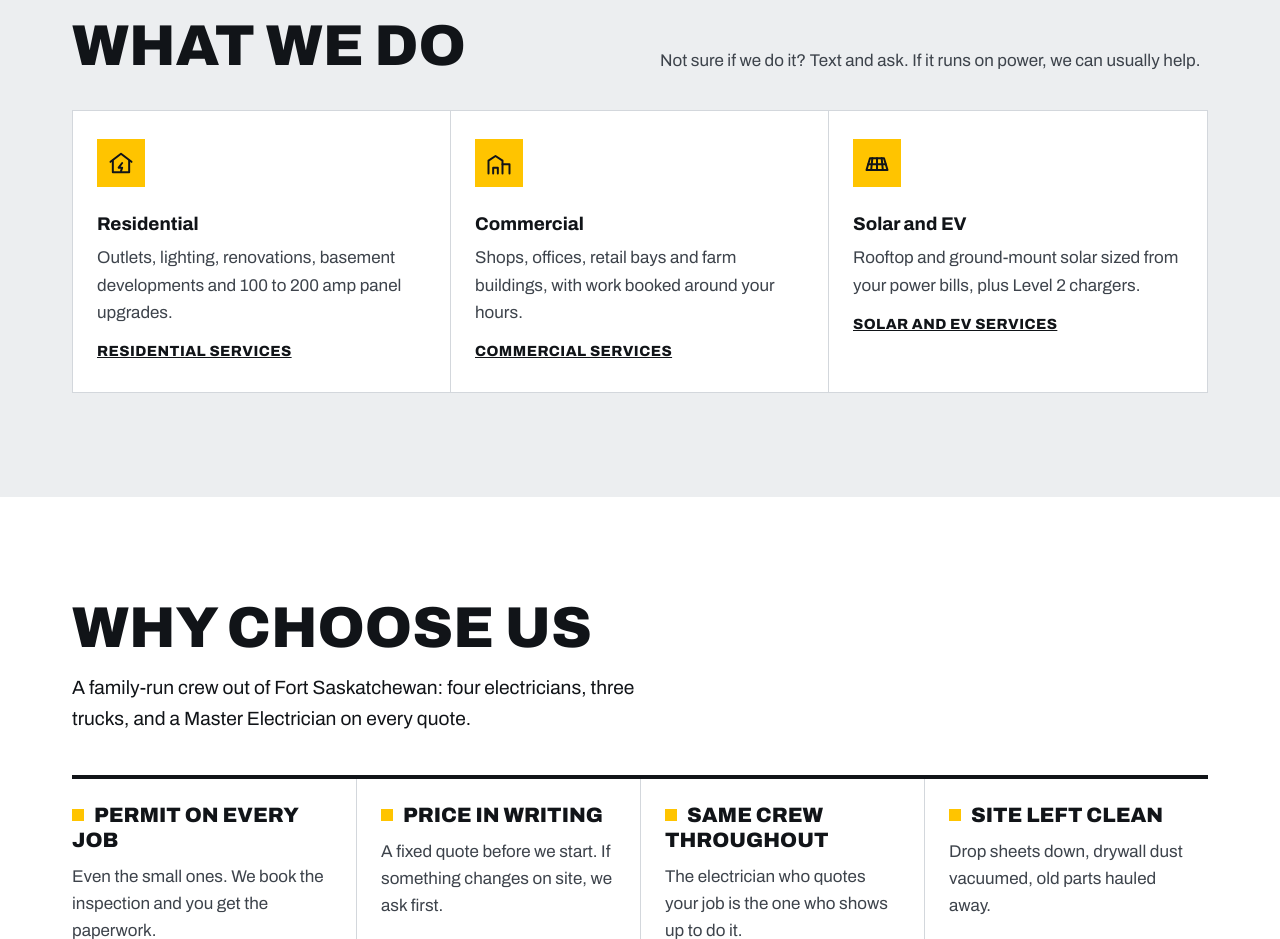
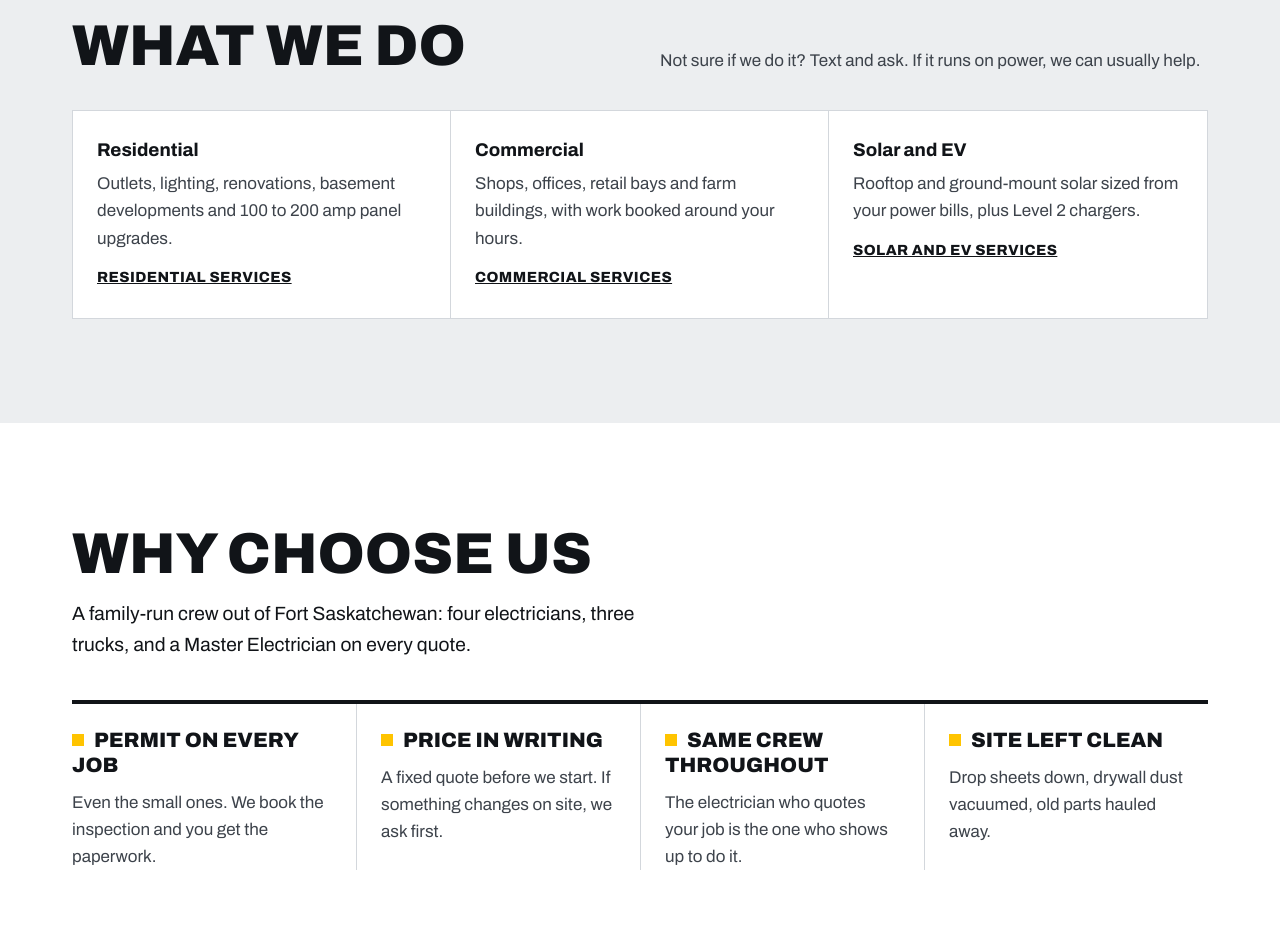
Before and after one commit to DevOlabode/electric-demo-site, a plain HTML site: page index.html in a window 1280 px wide. Shown: the part 1560-2499 px from the top of the page. Drawn offline with Linux system fonts and the light colour scheme.

Commit message:
refactor: remove SVG icons from service sections for cleaner layout and update styles for improved visual consistency

```diff
--- a/index.html
+++ b/index.html
@@ -74,19 +74,16 @@
         </div>
         <div class="svc-grid svc-grid-3">
           <div class="svc">
-            <svg viewBox="0 0 24 24" aria-hidden="true"><path d="M3 11 12 4l9 7"/><path d="M5 10v10h14V10"/><path d="M13 12l-3 4h3l-1 3"/></svg>
             <h3>Residential</h3>
             <p>Outlets, lighting, renovations, basement developments and 100 to 200 amp panel upgrades.</p>
             <a href="/services/#residential" class="svc-link">Residential services</a>
           </div>
           <div class="svc">
-            <svg viewBox="0 0 24 24" aria-hidden="true"><path d="M3 21V10l6-4 6 4v11"/><path d="M15 13h6v8M7 21v-5h4v5"/></svg>
             <h3>Commercial</h3>
             <p>Shops, offices, retail bays and farm buildings, with work booked around your hours.</p>
             <a href="/services/#commercial" class="svc-link">Commercial services</a>
           </div>
           <div class="svc">
-            <svg viewBox="0 0 24 24" aria-hidden="true"><path d="M3 18h18L18 8H6z"/><path d="M8 8l-1 10M12 8v10M16 8l1 10M4.5 13h15"/></svg>
             <h3>Solar and EV</h3>
             <p>Rooftop and ground-mount solar sized from your power bills, plus Level 2 chargers.</p>
             <a href="/services/#solar-ev" class="svc-link">Solar and EV services</a>
--- a/styles.css
+++ b/styles.css
@@ -109,7 +109,6 @@ main:focus { outline: none; }
 /* Services matrix */
 .svc-grid { display: grid; background: #fff; border: 1px solid var(--line); }
 .svc { padding: 28px 24px; border-bottom: 1px solid var(--line); }
-.svc svg { width: 48px; height: 48px; padding: 10px; background: var(--yellow); fill: none; stroke: var(--ink); stroke-width: 1.7; stroke-linecap: round; stroke-linejoin: round; margin-bottom: 18px; }
 .svc p { margin: 0; }
 .svc-link { display: inline-block; margin-top: 14px; color: var(--ink); font-weight: 800; font-stretch: 85%; text-transform: uppercase; letter-spacing: .03em; font-size: .92rem; }
 .svc-grid-3 .svc:last-child { border-bottom: 0; }
```
